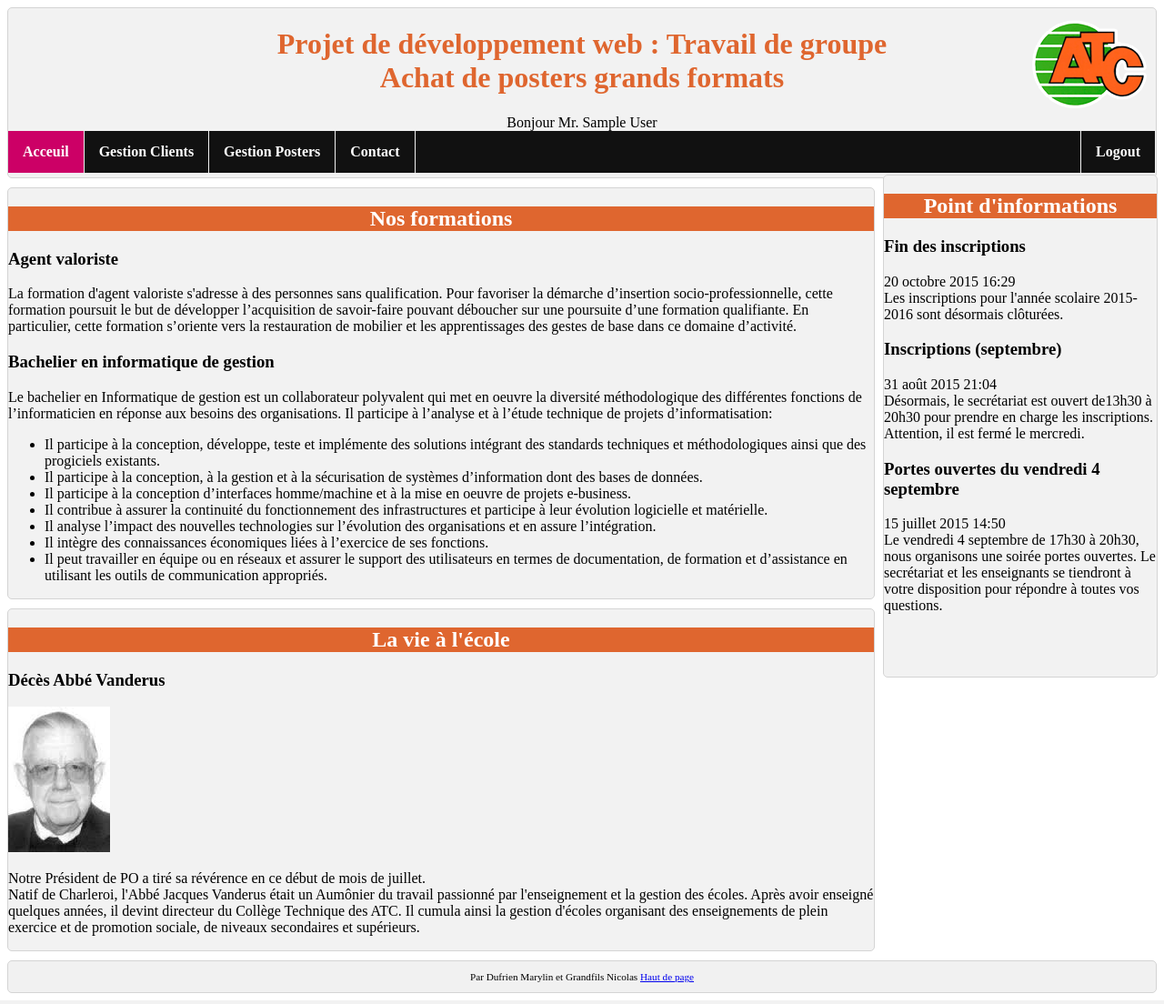
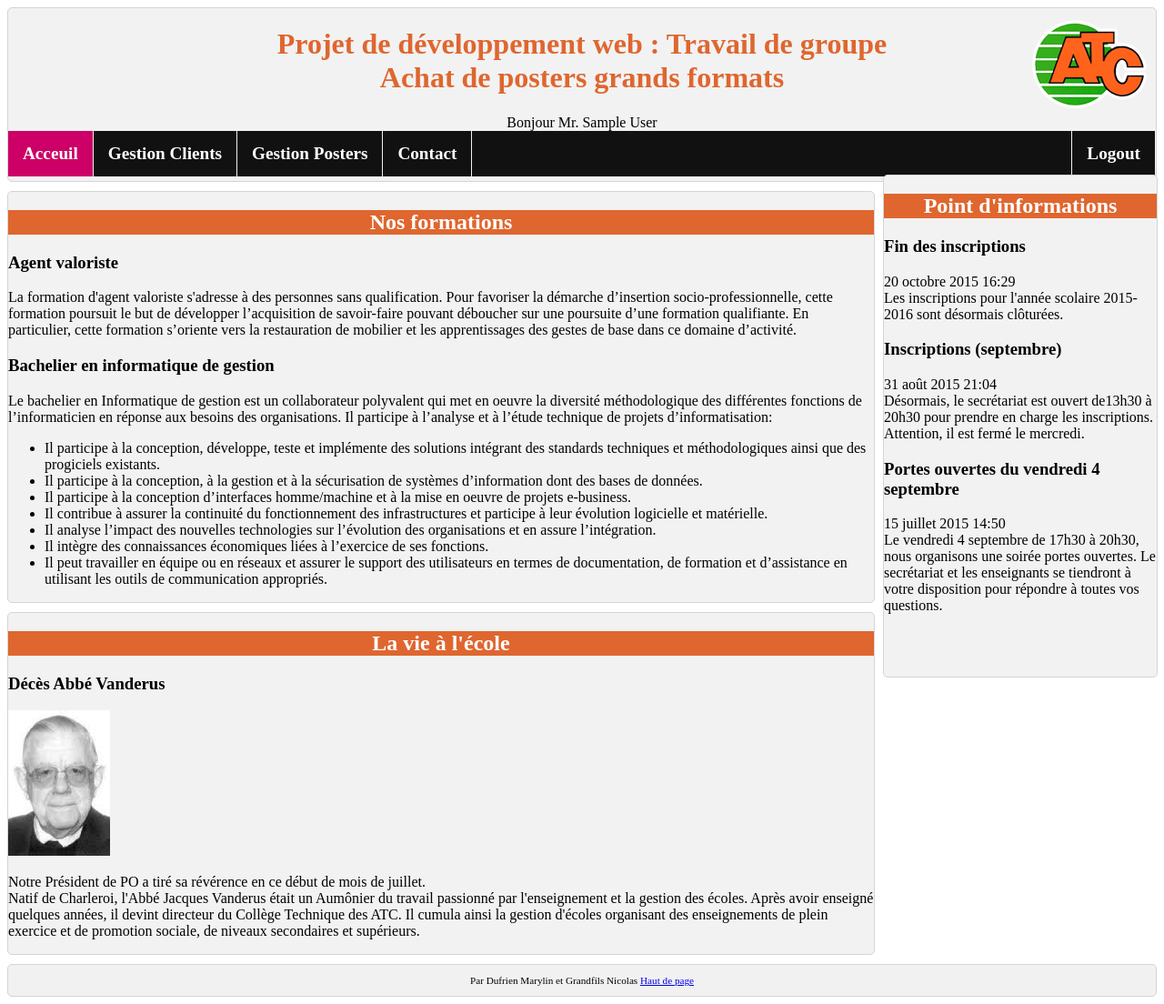
Before and after one commit to marydsm/achat-poster, a PHP site: page /control/page1.php in a window 1280 px wide. Shown: the whole page at 91% size. Run offline with PHP 8.4, Linux system fonts and the light colour scheme; the visitor is signed in with stand-in values (Sample User, id 1); some libraries are stand-ins or nearby versions.

Commit message:
Nouveau type de Menu
Dropdown ajouté.
To Do: Corriger les défauts de couleur

```diff
--- a/vue/CSS/page.css
+++ b/vue/CSS/page.css
@@ -33,16 +33,15 @@
   overflow: hidden;
   background-color: #111;
 }
-
 .header li
 {
   float: left;
 }
-.header li.logout
+#logout
 {
   float: right;
 }
-.header li a
+.header li a, .dropbtn
 {
   display: block;
   color: white;
@@ -50,6 +49,7 @@
   padding: 14px 16px;
   text-decoration: none;
   font-weight: bold;
+  font-size: 1.2em;
   border-right: 1px solid rgb(242,242,242);
 }
 
@@ -57,7 +57,7 @@
 {
   background-color: #CC0066;
 }
-.header li.logout a
+#logout a
 {
   display: block;
   color: white;
@@ -66,9 +66,34 @@
   text-decoration: none;
   border-left: 1px solid rgb(242,242,242);
 }
-.header li a:hover
+.header li a:hover, .dropdown:hover .dropbtn
 {
   background-color: #99004c;
+}
+.header li.dropdown
+{
+  display: inline-block;
+}
+.dropdown-content {
+    display: none;
+    position: absolute;
+    background-color: #f9f9f9;
+    min-width: 160px;
+    box-shadow: 0px 8px 16px 0px rgba(0,0,0,0.2);
+    z-index: 1;
+}
+
+.dropdown-content a {
+    color: black;
+    padding: 12px 16px;
+    text-decoration: none;
+    display: block;
+    text-align: left;
+}
+.dropdown-content a:hover {background-color: #f1f1f1}
+
+.dropdown:hover .dropdown-content {
+    display: block;
 }
 
 section{
--- a/vue/menu.php
+++ b/vue/menu.php
@@ -1,7 +1,18 @@
 		<ul>
-			<li id="home"><a class='active' href="../control/page1.php" >Acceuil </a></li>
-			<li id="customers"><a href="../control/utilisateurs_tab.php" >Gestion Clients </a></li>
-			<li id="products"><a href="../control/posters_tab.php">Gestion Posters </a></li>
-			<li id="contact"><a href="../control/page2.php" >Contact </a></li>
-			<li id="logout" class="logout"><a href="../control/destroy.php" >Logout </a></li>
+			<li id="home"><a class='active' href="../control/page1.php" >Acceuil</a></li>
+			<li id="customers" class="dropdown"><a class="dropbtn" href="javascript:void(0);" >Gestion Clients</a>
+				<div class="dropdown-content">
+					<a href="../control/utilisateurs_tab.php">Recherche Client</a>
+					<a href="#">Editer Client</a>
+				</div>
+			</li>
+			<li id="products" class="dropdown"><a class="dropbtn" href="javascript:void(0);">Gestion Posters</a>
+				<div class="dropdown-content">
+					<a href="../control/posters_tab.php">Recherche Poster</a>
+					<a href="#">Editer Poster</a>
+					<a href="#">Ajouter Poster</a>
+				</div>
+			</li>
+			<li id="contact"><a href="../control/page2.php" >Contact</a></li>
+			<li id="logout"><a href="../control/destroy.php" >Logout</a></li>
 		</ul>
```
